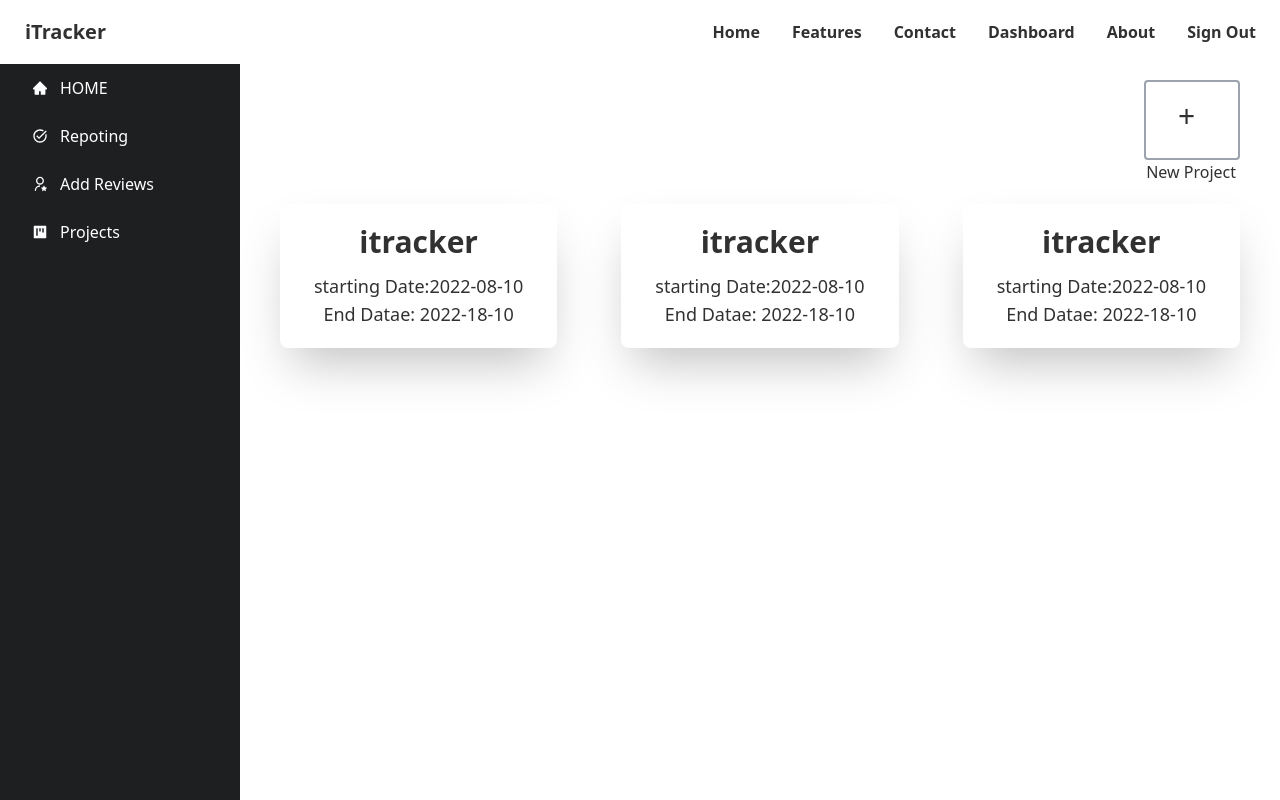
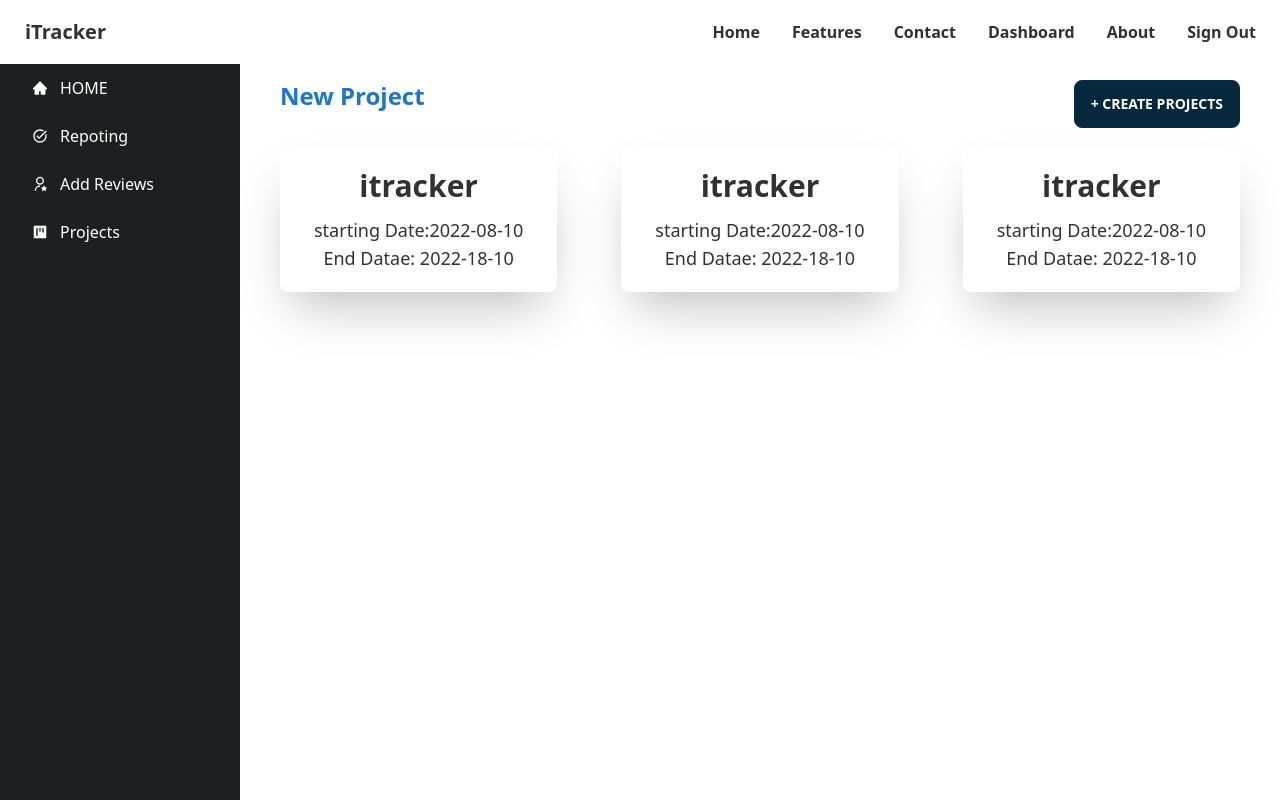
Before and after one commit to md-najmul-haque/itracker, a React (Create React App) app: page /dashboard/project in a window 1280 px wide. Shown: the top 800 px of the page. Built offline with nearby package versions, Linux system fonts and the light colour scheme; no server answers; sample sign-in values are in the browser's storage.

Commit message:
create project button updated

```diff
--- a/src/Pages/Dashboard/Projects/Projects.tsx
+++ b/src/Pages/Dashboard/Projects/Projects.tsx
@@ -6,31 +6,27 @@ const Projects = () => {
     const [projects, setProject] = useState([])
 
 
-        useEffect(()=>{
+    useEffect(() => {
         fetch('/project.json')
             .then(res => res.json())
             .then(data => setProject(data))
 
-        },[])
+    }, [])
 
     return (
         <div className='mt-20 mx-10'>
-            <div>
-                <div>
+
+            <div className='flex justify-between'>
+                <h3 className='font-bold text-2xl text-primary'>New Project</h3>
                 <div className='flex justify-end'>
-                        <Link to='/dashboard/addProject'>
-                            <div className='w-24 h-20 border-2 border-gray-400 rounded cursor-pointer'>
-                                <h1 className='mt-4 ml-8 text-3xl'>+</h1>
-                            </div>
-                        </Link>
-                    </div>
-                    <p className='flex justify-end mr-1'>New Project</p>
+                    <Link to='/dashboard/addProject' className='btn bg-accent hover:bg-accent-focus text-white'>+ Create Projects</Link>
                 </div>
             </div>
 
+
             <div className='grid lg:grid-cols-3 md:grid-cols-2 gap-16 mt-5'>
                 {
-                projects?.map(project =><ShowProjectData
+                    projects?.map(project => <ShowProjectData
                         project={project}
                     />)
                 }
--- a/src/Pages/Home/Home/Home.tsx
+++ b/src/Pages/Home/Home/Home.tsx
@@ -14,8 +14,8 @@ const Home = () => {
             <Teamwork />
             <Bugsearch />
             <Testimonial />
-             <FAQ/>
             <TrustedCompany />
+            <FAQ />
         </div>
     );
 };
```
Lines whose indentation alone changed are shown as unchanged.
